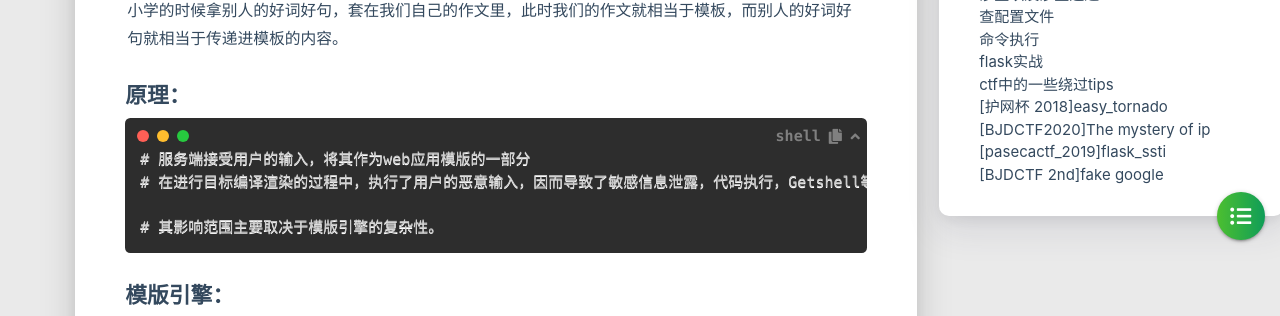
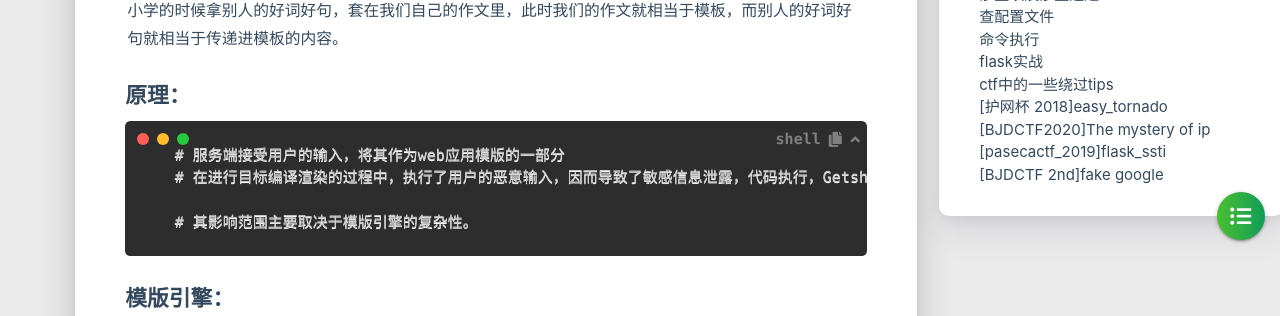
Before and after one commit to echo-machile/echo-machile.github.io, a plain HTML site: page 2021/04/30/1.html in a window 1280 px wide. Shown: the part 484-800 px from the top of the page. Drawn offline with Linux system fonts and the light colour scheme; some packages are replaced by stand-ins of ours; a script that the page names is missing.

Commit message:
Site updated: 2021-05-01 08:35:12

```diff
--- a/2021/04/30/1.html
+++ b/2021/04/30/1.html
@@ -29,8 +29,8 @@
 
     <script src="/libs/jquery/jquery.min.js"></script>
 
-<meta name="generator" content="Hexo 5.4.0"><link rel="alternate" href="/atom.xml" title="Chenluo" type="application/atom+xml">
-<link rel="stylesheet" href="/css/prism.css" type="text/css"></head>
+<meta name="generator" content="Hexo 5.4.0"><link rel="stylesheet" href="/css/prism.css" type="text/css"><link rel="alternate" href="/atom.xml" title="Chenluo" type="application/atom+xml">
+</head>
 
 
 
@@ -1261,6 +1261,12 @@ for i in range(0,200):
 <!-- 代码块收缩 -->
 
 <script type="text/javascript" src="/libs/codeBlock/codeShrink.js"></script>
+
+<!-- 代码块折行 -->
+
+<style type="text/css">
+code[class*="language-"], pre[class*="language-"] { white-space: pre !important; }
+</style>
 
 
     </div>
--- a/css/matery.css
+++ b/css/matery.css
@@ -101,7 +101,10 @@ blockquote {
 }
 
 pre {
-    padding: 2rem 1rem 1rem 1rem !important;
+    padding: 1.5rem 1.5rem 1.5rem 3.3rem !important;
+    margin: 1rem 0 !important;
+    background: #272822;
+    overflow: auto;
     border-radius: 0.35rem;
     tab-size: 4;
 }
```
Also changed, not shown: 2021/04/30/16107.html (+8 -2 lines), 2021/04/30/23941.html (+8 -2 lines), 2021/04/30/63785.html (+8 -2 lines), about/index.html (+2 -2 lines), archives/2021/04/index.html (+2 -2 lines), archives/2021/index.html (+2 -2 lines), archives/index.html (+2 -2 lines), categories/index.html (+2 -2 lines), friends/index.html (+2 -2 lines), index.html (+2 -2 lines), tags/blog/index.html (+2 -2 lines), tags/index.html (+2 -2 lines), tags/web/index.html (+2 -2 lines).
